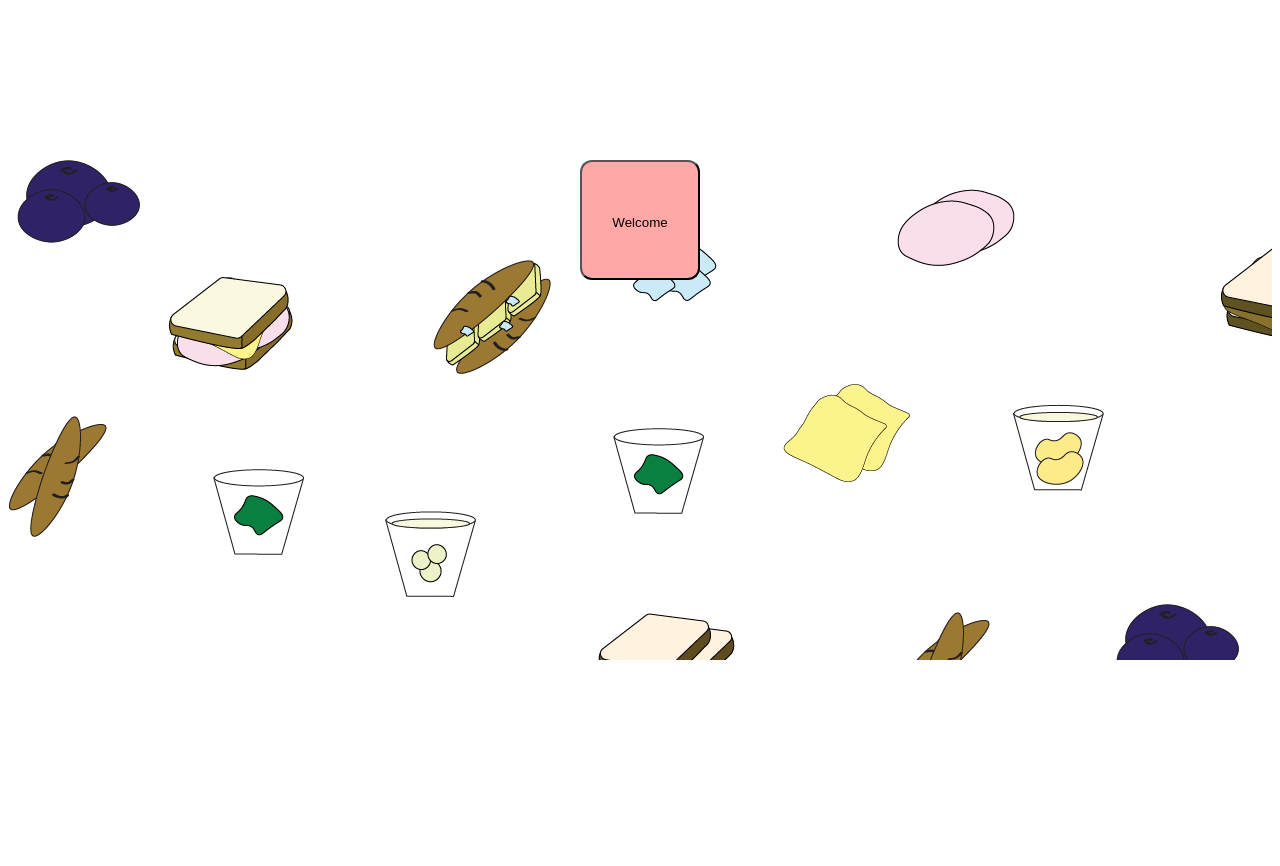
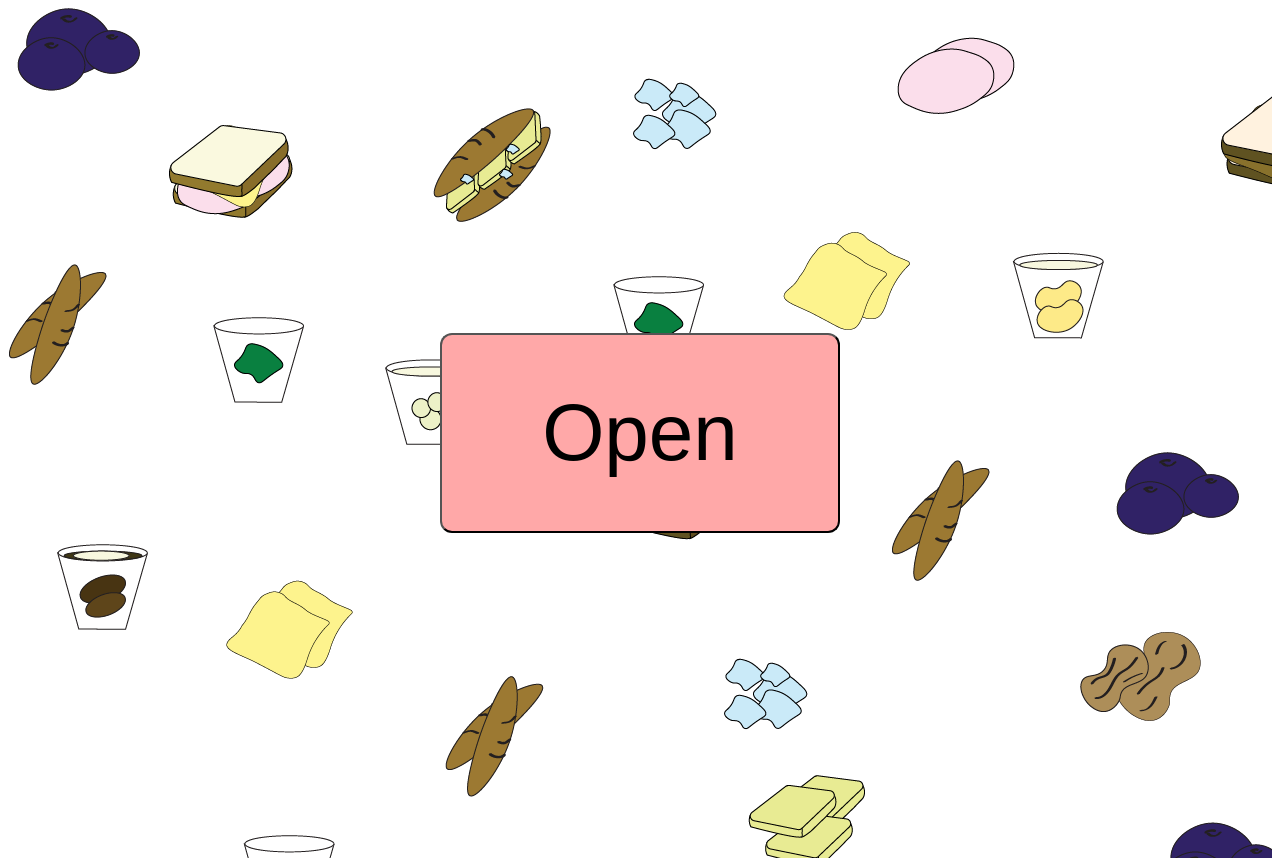
Before and after one commit to mfelourdes/GASandwichShop, a plain HTML site: page index.html in a window 1280 px wide. Before the commit the page ends 800 px from the top, so only its background shows below. Drawn offline with nearby package versions, Linux system fonts and the light colour scheme.

Commit message:
GAsandwich

```diff
--- a/app.js
+++ b/app.js
@@ -331,7 +331,7 @@ const main = () => {
   })
   //startGame()
 
-  //start = setInterval(gameTime, 1000)
+  start = setInterval(gameTime, 1000)
 
   //console.log(console.log(list) === console.log(ingredients.HamNCheese))
 
--- a/index.html
+++ b/index.html
@@ -18,7 +18,7 @@
   <body>
 <div class=bg>
 
-  <button class="well">Welcome</button>
+  <button class="well">Open</button>
 </div>
 
 
--- a/style.css
+++ b/style.css
@@ -244,22 +244,23 @@ body {
 }
 
 .well {
-    display: flex;
-    height: 120px;
-    width: 120px;
+    height: 200px;
+    width: 400px;
     background-color: #ffa8a8;
     line-height: 120px;
     justify-content: center;
     border-radius: 12px;
     text-align: center;
     margin: auto;
-    margin-top: 160px;
+    margin-top: px;
+    font-size: 80px;
 
 }
 
 .bg {
+    display: flex;
     margin: auto;
-    height: 500px;
+    height: 850px;
     background-image: url('SandBG.png');
 
 }
```
